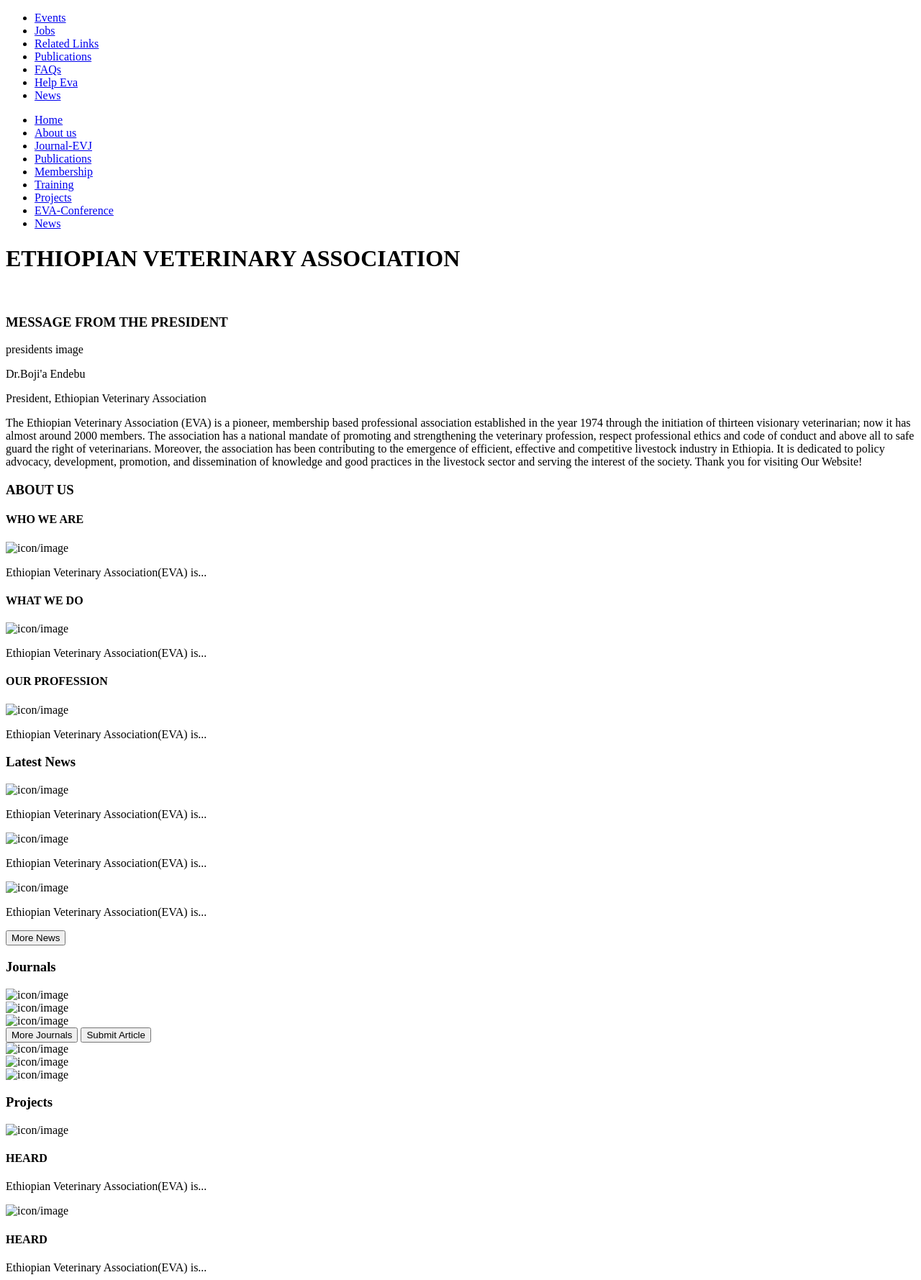
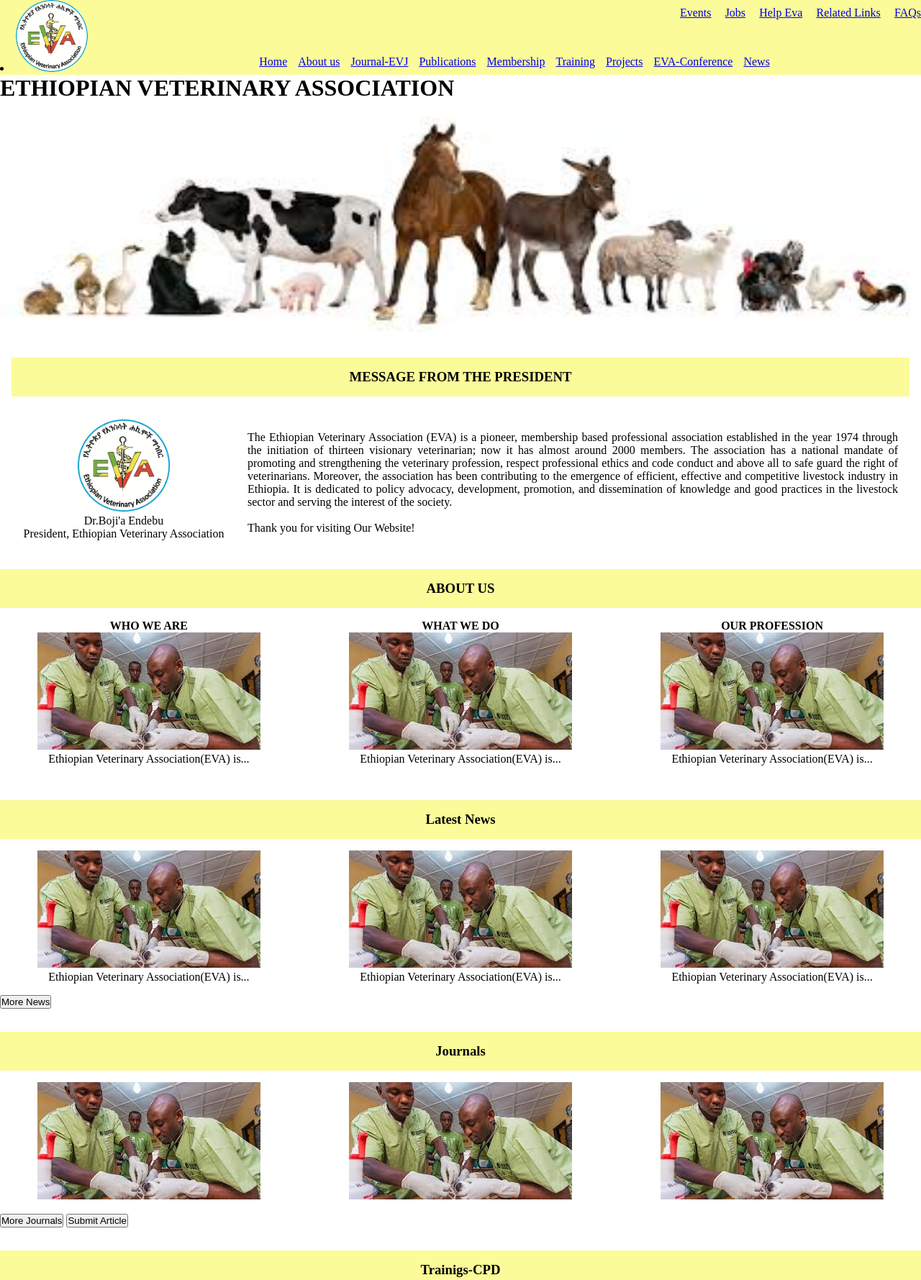
Before and after one commit to Seena2/restaurant, a website built with webpack: page dist/index.html in a window 1280 px wide. Shown: the top 1779 px of the page at 72% size. Built offline with nearby package versions, Linux system fonts and the light colour scheme; files whose address does not match are found by name.

Commit message:
add skeleton struture to home page

```diff
--- a/dist/index.html
+++ b/dist/index.html
@@ -5,22 +5,23 @@
     <meta charset="UTF-8">
     <meta http-equiv="X-UA-Compatible" content="IE=edge">
     <meta name="viewport" content="width=device-width, initial-scale=1.0">
-    <link rel="stylesheet" href="style.css">
+    <link rel="stylesheet" href="./styles.css">
     <title>eva</title>
 </head>
 
 <body>
     <div id="container">
         <div class="header">
-            <nav>
+            <div>
+                <li><a href="#"><img class="logo" src="../img/EVA_Logo_New.jpg" alt="" srcset=""></a></li>
+            </div>
+            <nav class="nav">
                 <ul class="top_nav">
                     <li><a href="#">Events</a></li>
                     <li><a href="#">Jobs</a></li>
+                    <li><a href="#">Help Eva</a></li>
                     <li><a href="#">Related Links</a></li>
-                    <li><a href="#">Publications</a></li>
                     <li><a href="#">FAQs</a></li>
-                    <li><a href="#">Help Eva</a></li>
-                    <li><a href="#">News</a></li>
                 </ul>
                 <ul class="main_nav">
                     <li><a href="#">Home</a></li>
@@ -38,109 +39,147 @@
         <div class="content">
             <div class="slider">
                 <h1>ETHIOPIAN VETERINARY ASSOCIATION</h1>
-                <img src="" alt="" srcset="">
+                <img class="hero_slider" src="../img/Animals.jpeg" alt="Hero Image" srcset="">
             </div>
-            <div class="president-msg">
+            <div class="president-msg card">
+                <div class="section_header">
                     <h3> MESSAGE FROM THE PRESIDENT</h3>
-                <div class="msg">
-                    <p>presidents image</p>
+                </div>
+                <div class="pres_msg">
+                    <div class="pres_profile">
+                        <p><img class="pres_img" src="../img/EVA_Logo_New.jpg" alt="" srcset=""></p>
                         <p>Dr.Boji'a Endebu</p>
                         <p>President, Ethiopian Veterinary Association</p>
                     </div>
                     <div class="msg">
                         <p>The Ethiopian Veterinary Association (EVA) is a pioneer, membership based professional
                             association established in the year 1974 through the initiation of thirteen visionary
-                        veterinarian; now it has almost around 2000 members. The association has a national mandate of
-                        promoting and strengthening the veterinary profession, respect professional ethics and code of
-                        conduct and above all to safe guard the right of veterinarians. Moreover, the association has
-                        been contributing to the emergence of efficient, effective and competitive livestock industry in
+                            veterinarian; now it has almost around 2000 members. The association has a national mandate
+                            of promoting and strengthening the veterinary profession, respect professional ethics and
+                            code
+                            conduct and above all to safe guard the right of veterinarians. Moreover, the association
+                            has
+                            been contributing to the emergence of efficient, effective and competitive livestock
+                            industry in
                             Ethiopia. It is dedicated to policy advocacy, development, promotion, and dissemination of
-                        knowledge and good practices in the livestock sector and serving the interest of the society.
+                            knowledge and good practices in the livestock sector and serving the interest of the
+                            society.
+                        <p>&nbsp;</p>
+                        <p>
                             Thank you for visiting Our Website!</p>
+                        </p>
+                    </div>
                 </div>
             </div>
             <div class="about">
+                <div class="section_header">
                     <h3>ABOUT US</h3>
+                </div>
+                <div class="card3">
                     <div class="card">
                         <h4>WHO WE ARE</h4>
-                    <img src="" alt="icon/image">
+                        <img src="../img/docs.jpeg" alt="icon/image">
                         <p>Ethiopian Veterinary Association(EVA) is...</p>
                     </div>
                     <div class="card">
                         <h4>WHAT WE DO</h4>
-                    <img src="" alt="icon/image">
+                        <img src="../img/docs.jpeg" alt="icon/image">
                         <p>Ethiopian Veterinary Association(EVA) is...</p>
                     </div>
                     <div class="card">
                         <h4>OUR PROFESSION</h4>
-                    <img src="" alt="icon/image">
+                        <img src="../img/docs.jpeg" alt="icon/image">
                         <p>Ethiopian Veterinary Association(EVA) is...</p>
                     </div>
                 </div>
+            </div>
             <div class="news">
+                <div class="section_header">
                     <h3>Latest News</h3>
+                </div>
+                <div class="card3">
                     <div class="card">
-                    <img src="" alt="icon/image">
+                        <img src="../img/docs.jpeg" alt="icon/image">
                         <p>Ethiopian Veterinary Association(EVA) is...</p>
                     </div>
                     <div class="card">
-                    <img src="" alt="icon/image">
+                        <img src="../img/docs.jpeg" alt="icon/image">
                         <p>Ethiopian Veterinary Association(EVA) is...</p>
                     </div>
                     <div class="card">
-                    <img src="" alt="icon/image">
+                        <img src="../img/docs.jpeg" alt="icon/image">
                         <p>Ethiopian Veterinary Association(EVA) is...</p>
+                    </div>
                 </div>
                 <button>More News</button>
             </div>
             <div class="journals">
+                <div class="section_header">
                     <h3>Journals</h3>
-                <div class="card"><img src="" alt="icon/image"></div>
-                <div class="card"><img src="" alt="icon/image"></div>
-                <div class="card"><img src="" alt="icon/image"></div>
+                </div>
+                <div class="card3">
+                    <div class="card"><img src="../img/docs.jpeg" alt="icon/image"></div>
+                    <div class="card"><img src="../img/docs.jpeg" alt="icon/image"></div>
+                    <div class="card"><img src="../img/docs.jpeg" alt="icon/image"></div>
+                </div>
                 <button>More Journals</button>
                 <button>Submit Article</button>
             </div>
             <div class="training">
-                <div class="card"><img src="" alt="icon/image"></div>
-                <div class="card"><img src="" alt="icon/image"></div>
-                <div class="card"><img src="" alt="icon/image"></div>
+                <div class="section_header">
+                    <h3>Trainigs-CPD</h3>
                 </div>
+                <div class="card3">
+                    <div class="card"><img src="../img/docs.jpeg" alt="icon/image"></div>
+                    <div class="card"><img src="../img/docs.jpeg" alt="icon/image"></div>
+                    <div class="card"><img src="../img/docs.jpeg" alt="icon/image"></div>
+                </div>
+
                 <div class="projects">
+                    <div class="section_header">
                         <h3>Projects</h3>
+                    </div>
+                    <div class="card3">
                         <div class="card">
-                    <img src="" alt="icon/image">
+                            <img src="../img/docs.jpeg" alt="icon/image">
                             <h4>HEARD</h4>
                             <p>Ethiopian Veterinary Association(EVA) is...</p>
                         </div>
                         <div class="card">
-                    <img src="" alt="icon/image">
+                            <img src="../img/docs.jpeg" alt="icon/image">
                             <h4>HEARD</h4>
                             <p>Ethiopian Veterinary Association(EVA) is...</p>
                         </div>
                         <div class="card">
-                    <img src="" alt="icon/image">
+                            <img src="../img/docs.jpeg" alt="icon/image">
                             <h4>HEARD</h4>
                             <p>Ethiopian Veterinary Association(EVA) is...</p>
                         </div>
                     </div>
+                </div>
                 <div class="partners">
-                <div class="card">
-                    <img src="" alt="icon/image">
+                    <div class="section_header">
+                        <h3>Partners</h3>
                     </div>
                     <div class="card">
-                    <img src="" alt="icon/image">
+                        <img class="partner_logo" src="../img/EVA_Logo_New.jpg" alt="icon/image">
+                        <img class="partner_logo" src="../img/EVA_Logo_New.jpg" alt="icon/image">
+
+                        <img class="partner_logo" src="../img/EVA_Logo_New.jpg" alt="icon/image">
+                        <img class="partner_logo" src="../img/EVA_Logo_New.jpg" alt="icon/image">
+
+                        <img class="partner_logo" src="../img/EVA_Logo_New.jpg" alt="icon/image">
+                        <img class="partner_logo" src="../img/EVA_Logo_New.jpg" alt="icon/image">
                     </div>
-                <div class="card">
-                    <img src="" alt="icon/image">
                 </div>
             </div>
         </div>
         <div class="footer">
-            <div class="card">
-                <img src="" alt="evj logo">
+            <div class="card3">
+                <div class="footer_card">
+
                 </div>
-            <div class="card">
+                <div class="footer_card">
                     <h4>Membership Fee</h4>
                     <p>
                         Bank Name: Commercial Bank of Ethiopia(CBE)
@@ -151,27 +190,28 @@
                         Account Holder’s Name: Ethiopian Veterinary Association
                     </p>
                 </div>
-            <div class="card">
+                <div class="footer_card">
                     <h4>CONTACT US</h4>
                     <p>
-                    Ethiopian Veterinary Association Yeka Sub City, Woreda 07, Togo Avenue, Addis Ababa, Ethiopia
+                        Ethiopian Veterinary Association Yeka Sub City, Woreda 07, Togo Avenue, Addis Ababa,
+                        Ethiopia
                         Tel: +2511 8697868
                         Fax: +25115525020
                         P.O.Box: 2462
                         E_mail:
                     </p>
                 </div>
+            </div>
             <div class="copyright">
-                <div class="card">
-                    Copyright © 2019-2023,  Ethiopian Veterinary
+                <div class="copy_card">
+                    Copyright © 2019-2023, Ethiopian Veterinary
                 </div>
-                <div class="card">
+                <div class="social">
                     follow us on: fb, tweeter, yuotube,instagram
                 </div>
             </div>
         </div>
 
-    </div>
 
         <script src="./main.js"></script>
 </body>
--- /dev/null
+++ b/dist/styles.css
@@ -0,0 +1,112 @@
+* {
+    margin: 0;
+    padding: 0;
+}
+
+/*Navigation Menu TOP*/
+.header{
+    background-color: #fbfb99;
+    display: grid;
+    grid-template-columns: 150px 1fr;
+}
+.nav {
+    display: grid;
+    grid-template-rows: repeat(2, 1fr);
+    gap: 2rem;
+}
+
+.nav ul {
+    display: flex;
+    flex-direction: row;
+    list-style-type: none;
+}
+.logo{
+    width: 100px;
+    border-radius: 50%;
+    list-style-type: none;
+}
+
+.top_nav {
+    display: grid;
+    align-items: center;
+    justify-content: end;
+    gap: 1.2rem;
+    text-decoration: none;
+}
+
+
+.main_nav {
+    display: grid;
+    align-items: center;
+    justify-content: center;
+    gap: 15px;
+    position: sticky;
+}
+/*hero_slider*/
+.hero_slider{
+    height:20rem;
+    width: 100vw;
+    justify-content: center;
+}
+
+/*president Message*/
+.pres_msg{
+    margin-top: 2rem;
+    display: grid;
+    grid-template-columns: 1fr 3fr;
+}
+.pres_img{
+    height: 8rem;
+    width: 8rem;
+}
+.president-msg {
+    margin-top: 2rem;
+    text-align: center;
+}
+.msg{
+    text-align: justify;
+    padding: 1rem;
+}
+
+.section_header {
+    background-color: #fbfb99;
+    text-align: center;
+    margin-top: 2rem;
+    padding: 1rem;
+}
+.card3{
+    text-align: center;
+    display: grid;
+    grid-template-columns: repeat(3,1fr);
+    gap: 1.2rem;
+}
+.card{
+    margin:1rem;
+
+    justify-content: space-around;
+}
+
+.partner_logo{
+    width: 5rem;
+    padding: 0 3rem 0 2rem;
+}
+.footer{
+    margin-top: 1.2rem;
+    background-color: black;
+   display: grid;
+   grid-template-rows: 3fr 1fr;
+   gap:2rem;
+}
+.footer_card{
+    background-color: #2e2c2c;;
+    color: #fff;
+    justify-content: space-around;
+}
+.copyright{
+    color:#fff;
+    display: flex;
+    justify-content: space-between;
+}
+.social{
+    justify-content: end;
+}
```
Also changed, not shown: img/Animals.jpeg (added), img/EVA_Logo_New.jpg (added), img/docs.jpeg (added). Lines whose indentation alone changed are shown as unchanged.
